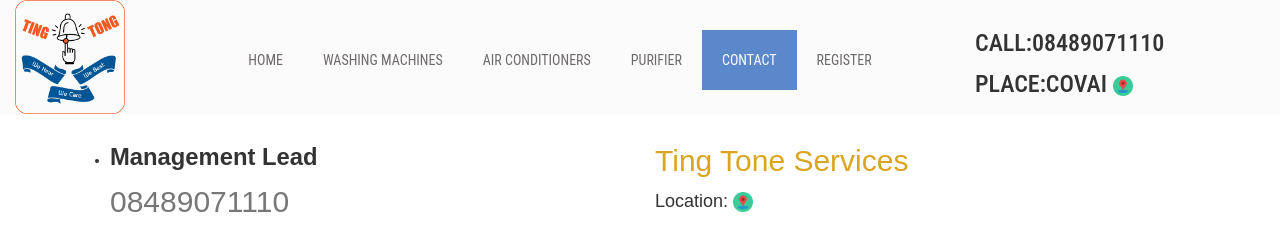
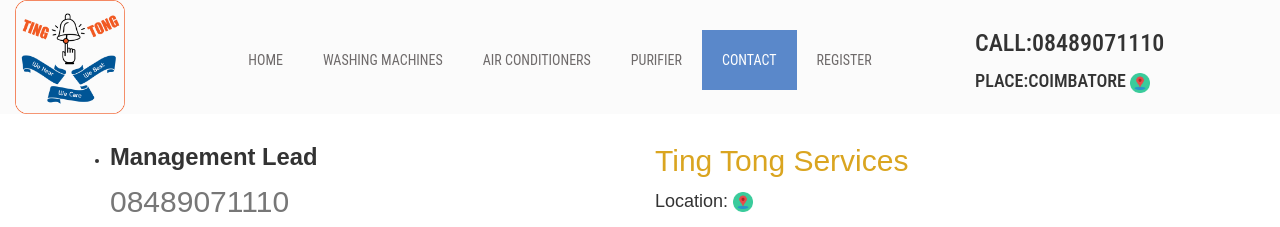
Before and after one commit to vigneshavm/VVHOMECARE, a website: page views/vvhome/contact.html in a window 1280 px wide. Shown: the top 227 px of the page. Drawn offline with Linux system fonts and the light colour scheme; some packages are replaced by stand-ins of ours; files that its build step writes are made by us from their sources; files whose address does not match are found by name.

Commit message:
location

```diff
--- a/views/vvhome/contact.html
+++ b/views/vvhome/contact.html
@@ -82,13 +82,12 @@
                 <h3>
                     Call:08489071110</h3>
 
-                <h3> Place:Covai <a
-                        href="https://www.google.co.in/maps/place/Vijaya+laxmi/@8.7449849,77.5205014,15.93z/data=!4m18!1m12!4m11!1m3!2m2!1d77.525556!2d8.746389!1m6!1m2!1s0x3bae1670c9b44e6d:0xf8dfc3e8517e4fe0!2sBangalore,+Karnataka!2m2!1d77.5945627!2d12.9715987!3m4!1s0x0:0x4868c512d60b7d6e!8m2!3d8.7426982!4d77.521846"
+                <h4> Place:Coimbatore <a
+                        href="https://www.google.co.in/maps/place/Ting+Tong+Services/@15.0179739,70.4489685,6z/data=!4m8!1m2!2m1!1sting+tong+services!3m4!1s0x3ba8577da4844a33:0xf995e7e200bee802!8m2!3d11.0081156!4d77.0122171"
                         target="_blank">
                     <img src="/images/favicon/pin.png" width="20px" height="20px">
                 </a>
-                </h3>
-
+                </h4>
             </div>
 
         </div>
@@ -141,7 +140,7 @@
     </div>
     <div class="col-md-5  col-sm-2">
         <div class="footer-about-us">
-            <h2 style="color: goldenrod">Ting Tone Services</h2>
+            <h2 style="color: goldenrod">Ting Tong Services</h2>
             <h4>Location: <a
                     href="https://www.google.com/maps/place/11%C2%B000'29.3%22N+77%C2%B000'44.0%22E/@11.0080699,77.0115504,18.12z/data=!4m13!1m6!3m5!1s0x3ba8577da4844a33:0xf995e7e200bee802!2sTingTongServices!8m2!3d11.0081156!4d77.0122171!3m5!1s0x0:0x0!7e2!8m2!3d11.0081275!4d77.0122167?hl=en-IN"
                     target="_blank">
```
Also changed, not shown: views/vvhome/air-conditioners.html (+4 -4 lines), views/vvhome/index.html (+4 -4 lines), views/vvhome/purifier.html (+4 -4 lines), views/vvhome/refrigerators.html (+4 -4 lines), views/vvhome/register.html (+4 -4 lines), views/vvhome/washing-machines.html (+4 -4 lines).
